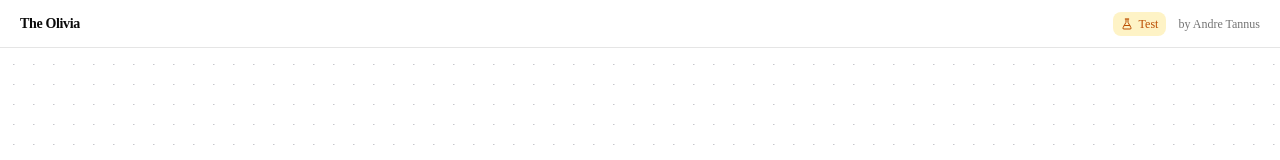
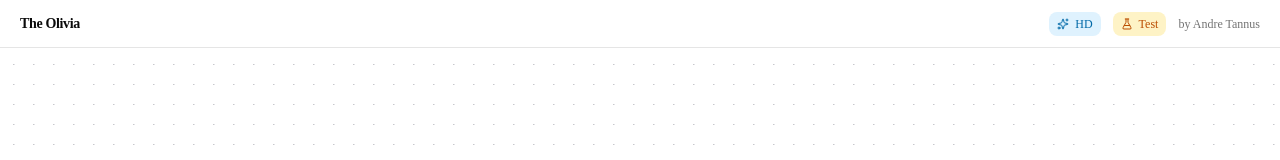
Before and after one commit to atannus/jobs-olivia, a Next.js app: page / in a window 1280 px wide. Shown: the top 160 px of the page. Built offline with nearby package versions, Linux system fonts and the light colour scheme.

Commit message:
Fixes source image when branching.

```diff
--- a/app/api/generate/route.ts
+++ b/app/api/generate/route.ts
@@ -1,10 +1,10 @@
 import { NextRequest } from "next/server"
 import { getOpenAI } from "@/lib/openai"
-import { IMPROVE_PROMPT_SYSTEM } from "@/lib/prompts"
+import { IMPROVE_PROMPT_SYSTEM, EDIT_PROMPT_SYSTEM } from "@/lib/prompts"
 
 export async function POST(request: NextRequest) {
   try {
-    const { imageB64, prompt, mimeType = "image/jpeg" } = await request.json()
+    const { imageB64, prompt, mimeType = "image/jpeg", quality = "low", isSourceEdit = true } = await request.json()
 
     if (!imageB64 || !prompt) {
       return Response.json(
@@ -18,7 +18,7 @@ export async function POST(request: NextRequest) {
     const improveResponse = await openai.chat.completions.create({
       model: "gpt-4o",
       messages: [
-        { role: "system", content: IMPROVE_PROMPT_SYSTEM },
+        { role: "system", content: isSourceEdit ? IMPROVE_PROMPT_SYSTEM : EDIT_PROMPT_SYSTEM },
         { role: "user", content: prompt },
       ],
       max_tokens: 200,
@@ -35,7 +35,7 @@ export async function POST(request: NextRequest) {
       prompt: improvedPrompt,
       n: 1,
       size: "1024x1024",
-      quality: "low",
+      quality: quality === "high" ? "high" : "low",
     })
 
     const resultB64 = editResponse.data?.[0]?.b64_json
--- a/app/page.tsx
+++ b/app/page.tsx
@@ -1,7 +1,7 @@
 "use client"
 
 import { useState, useCallback, useRef, useMemo } from "react"
-import { RefreshCw, FlaskConical } from "lucide-react"
+import { RefreshCw, FlaskConical, Sparkles } from "lucide-react"
 import { Canvas } from "@/components/Canvas"
 import { treeToFlow, updateNode, updateEdge, addChild, findParent } from "@/lib/tree"
 import type { TreeNode, ProductAnalysis } from "@/lib/types"
@@ -31,14 +31,17 @@ export default function Home() {
 
   const [tree, setTree] = useState<TreeNode>(initialTree)
   const [testMode, setTestMode] = useState(true)
+  const [quality, setQuality] = useState<"low" | "high">("high")
 
   const treeRef = useRef<TreeNode>(initialTree)
   const sourceB64Ref = useRef<string | null>(null)
   const sourceMimeRef = useRef("image/jpeg")
   const testModeRef = useRef(true)
+  const qualityRef = useRef<"low" | "high">("high")
 
   treeRef.current = tree
   testModeRef.current = testMode
+  qualityRef.current = quality
 
   const { nodes, edges } = useMemo(
     () => treeToFlow(tree, stableOnImageReady.current, stableOnSubmit.current),
@@ -89,12 +92,14 @@ export default function Home() {
   }, [])
 
   const onEdgeSubmit = useCallback(async (childId: string, prompt: string) => {
-    const b64 = sourceB64Ref.current
-    const mime = sourceMimeRef.current
-    if (!b64) return
-
     const parent = findParent(treeRef.current, childId)
     if (!parent) return
+
+    // Use the parent node's own image so branching from a generated image
+    // edits that image, not the original upload.
+    const b64 = parent.imageB64 ?? sourceB64Ref.current
+    const mime = parent.mimeType ?? sourceMimeRef.current
+    if (!b64) return
 
     const newSiblingId = `node-${++nodeCounter}`
     const newSiblingEdgeId = `edge-${parent.id}-${newSiblingId}`
@@ -123,7 +128,7 @@ export default function Home() {
         const res = await fetch("/api/generate", {
           method: "POST",
           headers: { "Content-Type": "application/json" },
-          body: JSON.stringify({ imageB64: b64, prompt, mimeType: mime }),
+          body: JSON.stringify({ imageB64: b64, prompt, mimeType: mime, quality: qualityRef.current, isSourceEdit: parent.isSource }),
         })
         const data = await res.json()
         if (!res.ok || !data.imageB64) throw new Error(data.error ?? "Generation failed")
@@ -182,6 +187,17 @@ export default function Home() {
         <span className="text-sm font-semibold tracking-tight">The Olivia</span>
         <div className="flex items-center gap-3">
           <button
+            onClick={() => setQuality(q => q === "low" ? "high" : "low")}
+            className={`text-xs flex items-center gap-1.5 px-2 py-1 rounded-md transition-colors ${
+              quality === "high"
+                ? "bg-sky-100 text-sky-700 dark:bg-sky-900/30 dark:text-sky-400"
+                : "text-muted-foreground hover:text-foreground"
+            }`}
+          >
+            <Sparkles className="w-3 h-3" />
+            HD
+          </button>
+          <button
             onClick={() => setTestMode((t) => !t)}
             className={`text-xs flex items-center gap-1.5 px-2 py-1 rounded-md transition-colors ${
               testMode
--- a/lib/prompts.ts
+++ b/lib/prompts.ts
@@ -9,6 +9,15 @@ Analyze the product image and return a JSON object with exactly these fields:
   Make the 3 prompts distinct styles: lifestyle, product-forward, and seasonal/editorial.
 
 Return ONLY valid JSON, no markdown, no explanation.`
+
+export const EDIT_PROMPT_SYSTEM = `You are an expert at writing targeted edit instructions for AI image editing.
+The user wants to change one specific aspect of an existing generated scene. Rewrite their request as a precise edit instruction that:
+
+- States ONLY what must change and exactly how (be specific)
+- Explicitly instructs the model to keep everything else IDENTICAL: all people, objects, product, lighting, composition, mood, background
+- Does NOT describe the full scene — the model can already see the image
+- Is under 60 words
+- Return ONLY the edit instruction text, no explanation`
 
 export const IMPROVE_PROMPT_SYSTEM = `You are an expert at writing prompts for AI image generation.
 Given a user's rough creative direction for a product ad image, rewrite it into a detailed,
```
